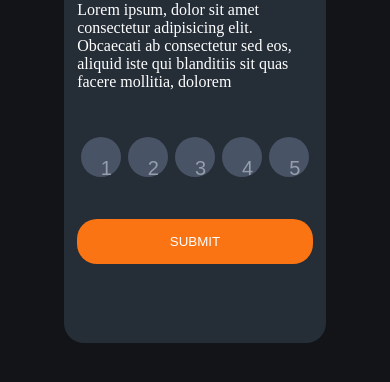
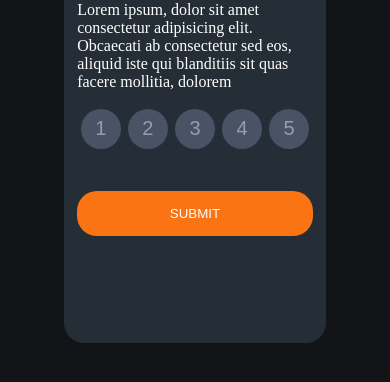
Before and after one commit to dianatarnovetchi/reviewapp, a plain HTML site: page index.html in a window 390 px wide. Shown: the part 298-680 px from the top of the page. Drawn offline with Linux system fonts and the light colour scheme.

Commit message:
fixed btns

```diff
--- a/styles.css
+++ b/styles.css
@@ -39,16 +39,18 @@ body {
 
 .rating-btn {
     border-radius: 100%;
-    padding: 20px;
+    /* padding: 20px; */
     border: none;
-    width: 10%;
     font-size: 20px;
     background-color: hsl(217, 17%, 34%);
     color: hsl(217, 12%, 63%);
-    text-align: center;
+    /* text-align: center; */
     width: 50px;
     height: 50px;
-    margin: 8px;
+    /* margin: 8px; */
+    display: flex;
+    justify-content: center;
+    align-items: center;
 
 
 }
@@ -63,17 +65,14 @@ body {
     background-color: hsl(25, 97%, 53%);
 }
 
-@media screen and (max-width: 700px) {
+@media screen and (max-width: 400px) {
     .wrapper {
      width: 70%;
     }
 
     .rating-btn {
-    width: 30px;
-    height: 10px;
+    width: 40px;
+    height: 40px;
     margin: 2px;
-    margin-top: 30px;
-    text-align: center;
     }
-
   }
```
